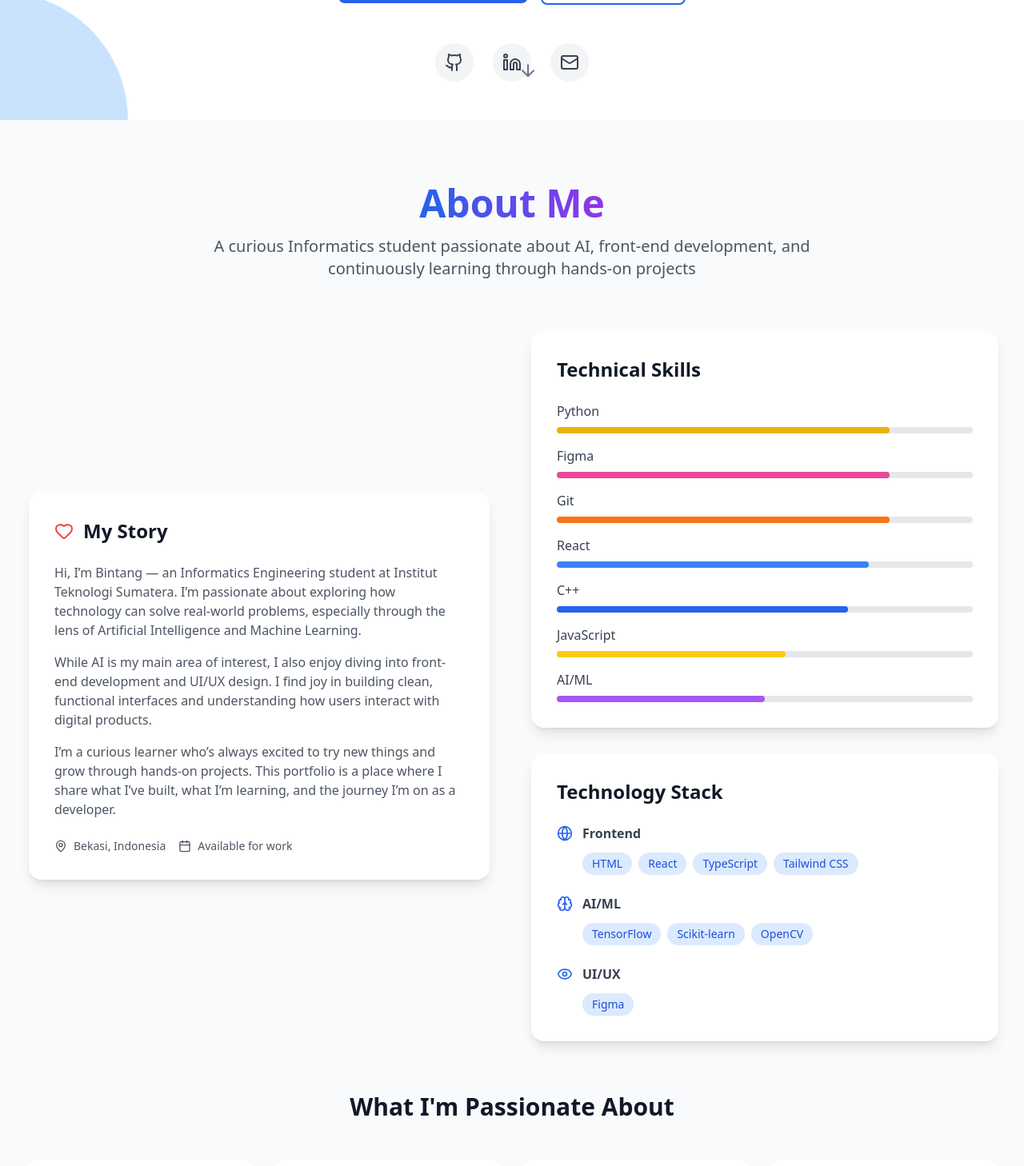
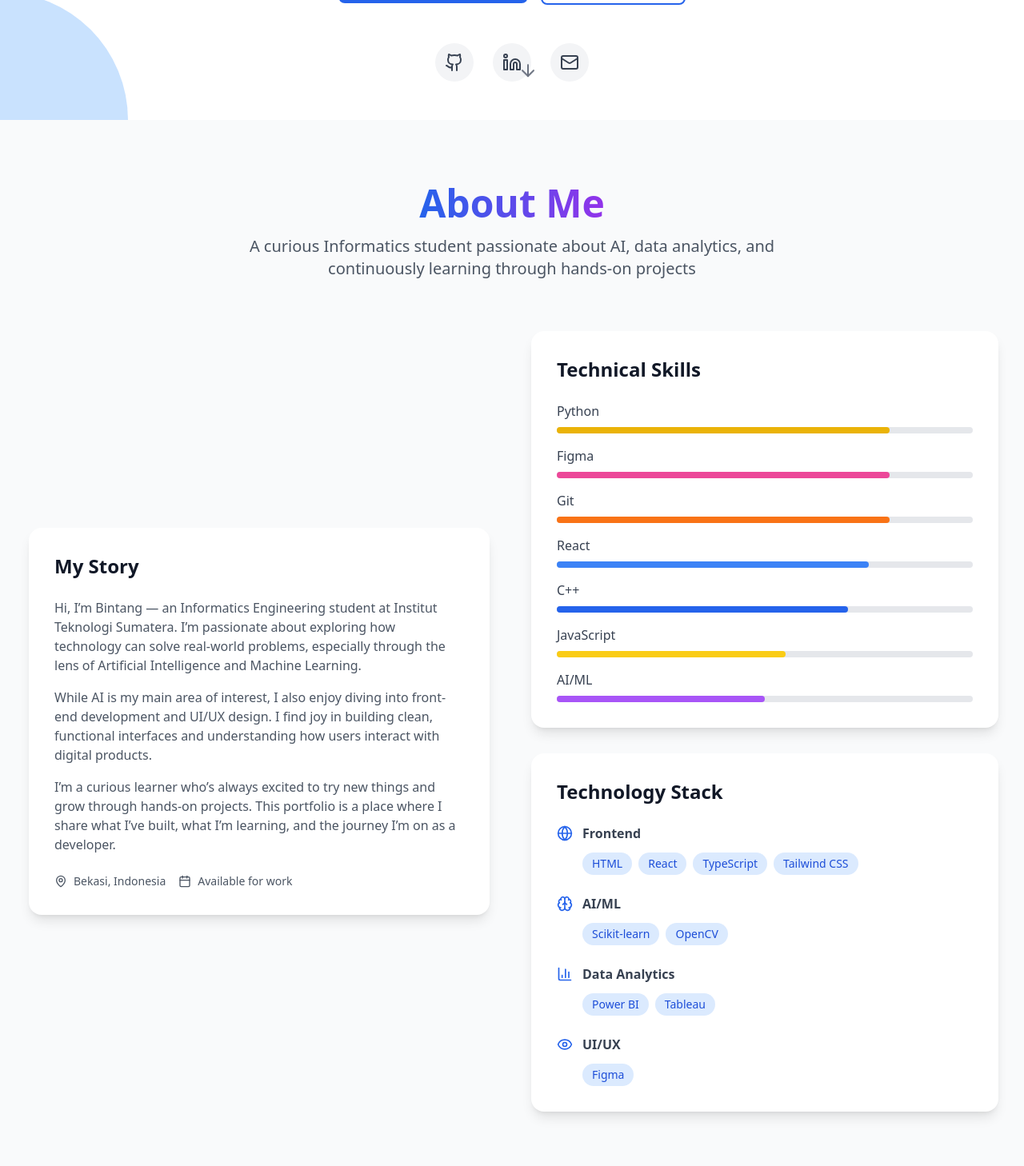
Before and after one commit to bintangfikrif/Personal-Portofolio, a React (Create React App) app: page / in a window 1280 px wide. Shown: the part 806-2264 px from the top of the page at 80% size. Built offline with nearby package versions, Linux system fonts and the light colour scheme.

Commit message:
feat: Update About page with new tech stack and interests

```diff
--- a/src/pages/About.jsx
+++ b/src/pages/About.jsx
@@ -6,7 +6,8 @@ import {
   Eye,
   Calendar,
   MapPin,
-  Heart
+  Heart,
+  ChartColumn
 } from 'lucide-react';
 
 const About = () => {
@@ -22,7 +23,8 @@ const About = () => {
 
   const techStack = [
     { category: 'Frontend', icon: Globe, techs: ['HTML', 'React', 'TypeScript', 'Tailwind CSS'] },
-    { category: 'AI/ML', icon: Brain, techs: ['TensorFlow', 'Scikit-learn', 'OpenCV'] },
+    { category: 'AI/ML', icon: Brain, techs: ['Scikit-learn', 'OpenCV'] },
+    { category: 'Data Analytics', icon: ChartColumn, techs: ['Power BI', 'Tableau'] },
     { category: 'UI/UX', icon: Eye, techs: ['Figma'] }
   ];
 
@@ -43,7 +45,7 @@ const About = () => {
             </span>
           </h2>
           <p className="text-xl text-gray-600 dark:text-gray-400 max-w-3xl mx-auto">
-            A curious Informatics student passionate about AI, front-end development, and continuously learning through hands-on projects
+            A curious Informatics student passionate about AI, data analytics, and continuously learning through hands-on projects
           </p>
         </div>
 
@@ -52,7 +54,6 @@ const About = () => {
           <div className="flex justify-center">
             <div className="bg-white dark:bg-gray-900 rounded-2xl p-8 shadow-lg hover:shadow-xl transition-all duration-300 max-w-xl w-full">
               <h3 className="text-2xl font-bold mb-6 flex items-center">
-                <Heart className="w-6 h-6 text-red-500 mr-3" />
                 My Story
               </h3>
               <div className="space-y-4 text-gray-600 dark:text-gray-400">
```
